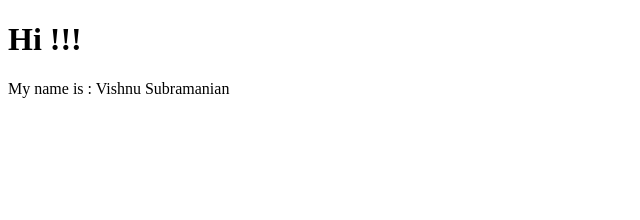
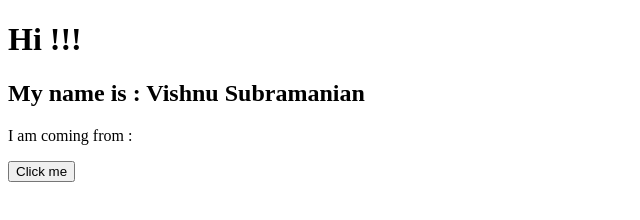
Before and after one commit to VishnuSubramanian/learnjs, a plain HTML site: page mozilla.html in a window 1280 px wide. Shown: the whole page, without its empty margins (0-640 px from the left). Drawn offline with Linux system fonts and the light colour scheme.

Commit message:
Updated Js v4

```diff
--- a/mozilla.html
+++ b/mozilla.html
@@ -5,9 +5,18 @@
     </head>
     <body>
         <h1>Hi !!!</h1>
-        <p>My name is : Vishnu Subramanian</p>
+        <h2>My name is : Vishnu Subramanian</h2>
+        <p>I am coming from : </p>
 
         <!-- <script src="javascript/mozilla.js"></script>     -->
+        <button>Click me</button>
+        <script>
+        var button = document.querySelector('button');
+        button.onclick = function(){
+            var name = prompt("Where are you coming from? ");
+            document.write("Hi, I am coming from " + name);
+        }
+        </script>
         <script src="javascript/core.js"></script>
     </body>
 </html>
```
Also changed, not shown: javascript/core.js (line endings or trailing spaces), 1 other file.
